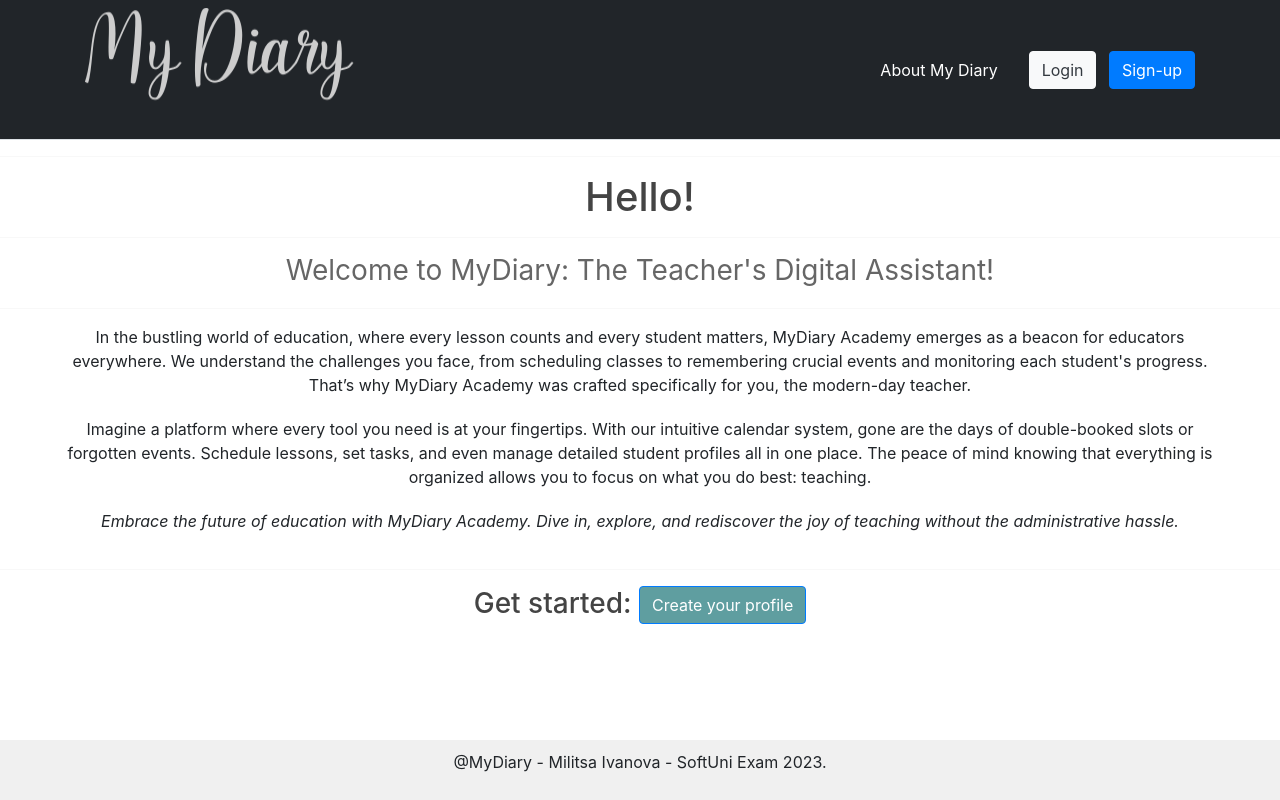
After one commit to MilitsaIvanova/teacher_log_book_project, a Django app: page /about/ in a window 1280 px wide. The commit adds this page. Run offline with Django 4.2, Linux system fonts and the light colour scheme; parts of the project's set-up code (start-up, migrations or seed data) failed here and were passed over; some libraries are stand-ins or nearby versions.

Commit message:
added about page

```diff
--- a/my_diary/account_app/urls.py
+++ b/my_diary/account_app/urls.py
@@ -5,6 +5,7 @@ from django.views.generic import TemplateView
 
 urlpatterns = [
     path("", TemplateView.as_view(template_name='index.html'), name='index'),
+    path('about/',views.about_view,name='about'),
     path('register/', views.UserRegisterView.as_view(), name='register'),
     path('accounts/login/', views.UserLoginView.as_view(), name='login'),
     path('logout/yes/', views.UserLogoutView.as_view(), name="logout"),
--- a/my_diary/account_app/views.py
+++ b/my_diary/account_app/views.py
@@ -12,7 +12,8 @@ from django.contrib.auth.mixins import LoginRequiredMixin
 from django.contrib import messages
 from my_diary.event_app.views import event_counter
 
-
+def about_view(request):
+    return render(request, 'about_page.html')
 class UserRegisterView(views.CreateView):
     model = DiaryUser
     form_class=DiaryUserCreateForm
--- a/my_diary/settings.py
+++ b/my_diary/settings.py
@@ -25,7 +25,7 @@ BASE_DIR = Path(__file__).resolve().parent.parent
 SECRET_KEY = 'django-insecure-viao9cbfgt(kq5ns61u1z1(+*8fbzdhjs%kp9s^f$d!lb)iek*'
 
 # SECURITY WARNING: don't run with debug turned on in production!
-DEBUG = True
+DEBUG = False
 
 
 
--- /dev/null
+++ b/templates/about_page.html
@@ -0,0 +1,36 @@
+{% extends 'base.html' %}
+{% block content %}
+    <hr>
+        <div class="introduction_container">
+        <h1 style="text-align: center; color: #444; margin-bottom: 10px">Hello!</h1>
+        <hr>
+
+        <h3 style="text-align: center; color: #666; margin-bottom: 20px; font-weight: normal">Welcome to MyDiary: The Teacher's Digital Assistant!</h3>
+        <hr>
+
+            <p style="line-height: 1.5;margin-bottom: 20px; text-align: center;margin-left: 50px;margin-right: 50px">In the bustling world of education, where every lesson counts and every student matters, MyDiary Academy
+            emerges as a beacon for educators everywhere. We understand the challenges you face, from scheduling classes
+            to remembering crucial events and monitoring each student's progress. That’s why MyDiary Academy was crafted
+                specifically for you, the modern-day teacher.</p>
+
+            <p style="line-height: 1.5;margin-bottom: 20px; text-align: center;margin-left: 50px;margin-right: 50px">Imagine a platform where every tool you need is at your fingertips. With our intuitive calendar system, gone
+            are the days of double-booked slots or forgotten events. Schedule lessons, set tasks, and even manage
+            detailed student profiles all in one place. The peace of mind knowing that everything is organized allows
+                you to focus on what you do best: teaching.<p>
+           <p class="closing-statement" style="line-height: 1.5;margin-bottom: 20px; text-align: center;margin-left: 50px;margin-right: 50px"> Embrace the future of education with MyDiary Academy. Dive in, explore, and rediscover the joy of teaching without the administrative hassle.</p>
+        </div>
+    <hr>
+        <h3 style="text-align: center; color: #444; margin-bottom: 10px">Get started:
+        <a class="btn btn-primary" style="background-color: cadetblue" href='{% url "register" %}'>Create your profile</a>
+        </h3>
+
+
+        <!-- Home page -->
+        <script src="https://code.jquery.com/jquery-3.3.1.slim.min.js"></script>
+        <script src="https://cdnjs.cloudflare.com/ajax/libs/popper.js/1.14.0/umd/popper.min.js"></script>
+        <script src="https://stackpath.bootstrapcdn.com/bootstrap/4.1.0/js/bootstrap.min.js"></script>
+        <link href="https://stackpath.bootstrapcdn.com/bootstrap/4.1.0/css/bootstrap.min.css" rel="stylesheet">
+        <link href="https://cdnjs.cloudflare.com/ajax/libs/font-awesome/5.11.2/css/all.min.css" rel="stylesheet">
+
+
+{% endblock %}
--- a/templates/base.html
+++ b/templates/base.html
@@ -67,18 +67,13 @@
     <div class="px-3 py-2 text-bg-dark border-bottom">
         <div class="container">
             <div class="d-flex flex-wrap align-items-center justify-content-center justify-content-lg-start">
-                <!--------------logo link if the user is logged in------------->
-                {% if user.is_authenticated %}
+                <!--------------logo link ------------->
+
                     <a href="{% url 'index' %}"
                        class="d-flex align-items-center my-2 my-lg-0 me-lg-auto text-white text-decoration-none">
                         <img id='logo-img' src="/static/images/my_diary_logo.png" alt="logo"/>
                     </a>
-                {% else %}
-                    <!-- Display the logo as plain image if the user is not logged in -->
-                    <img class="d-flex align-items-center my-2 my-lg-0 me-lg-auto text-white text-decoration-none"
-                         id='logo-img' src="/static/images/my_diary_logo.png" alt="logo"/>
 
-                {% endif %}
                 {% if user.is_authenticated %}
                     <ul class="nav col-12 col-lg-auto my-2 justify-content-center my-md-0 text-small">
                     {% if user.is_staff or user.is_superuser %}
@@ -154,6 +149,13 @@
                     <div class="container d-flex flex-wrap justify-content-end">
                 {% else %}
                     <!-----------Log in and Sign up buttons----------->
+                    <ul class="nav col-12 col-lg-auto my-2 justify-content-center my-md-0 text-small">
+                    <li>
+                            <a href="{% url 'about' %}" class="nav-link text-white circular-link">
+                               About My Diary
+                            </a>
+                        </li>
+                    </ul>
                     <div class="text-end">
 
                         <a href="{% url 'login' %}" class="btn btn-light text-dark me-2">Login</a>
@@ -168,6 +170,6 @@
 {% endblock %}
 
 <footer>
-    <p>@MyDiary - SoftUni Exam 2023.</p>
+    <p>@MyDiary - Militsa Ivanova - SoftUni Exam 2023.</p>
 </footer>
 </html>
```
Also changed, not shown: static/styles/styles.css (line endings or trailing spaces).
